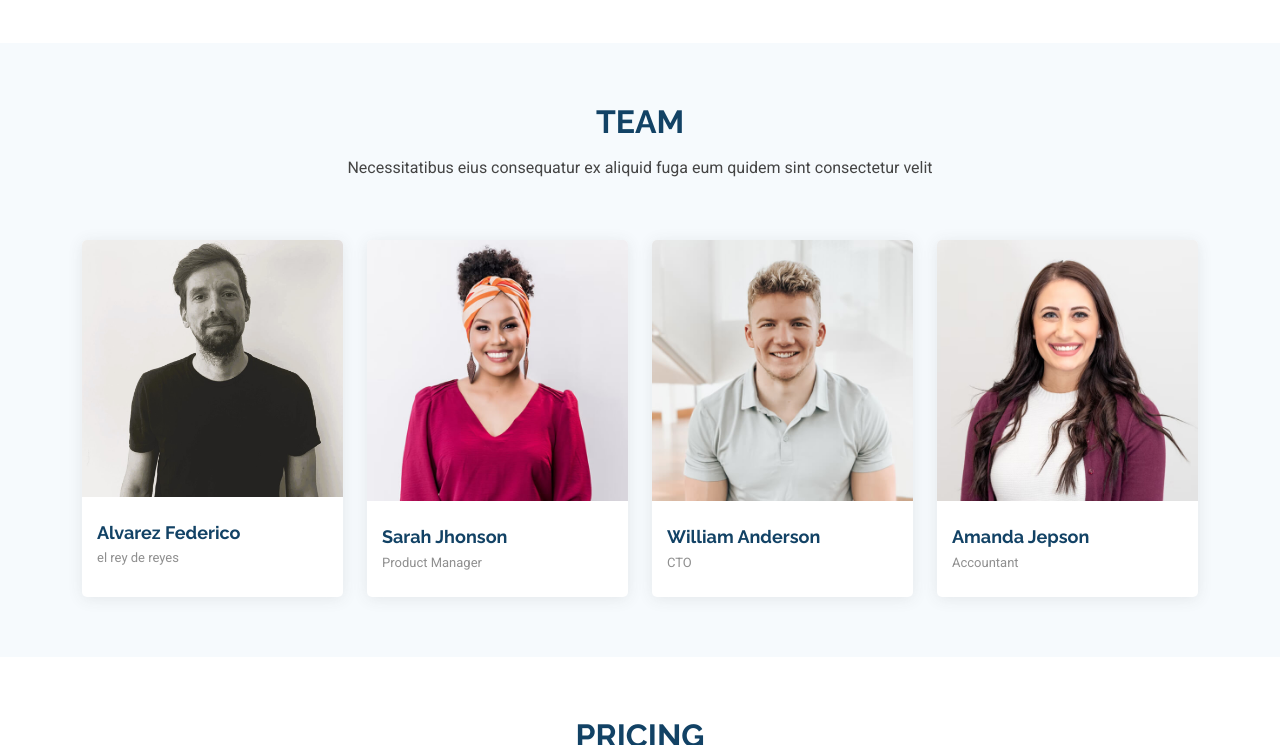
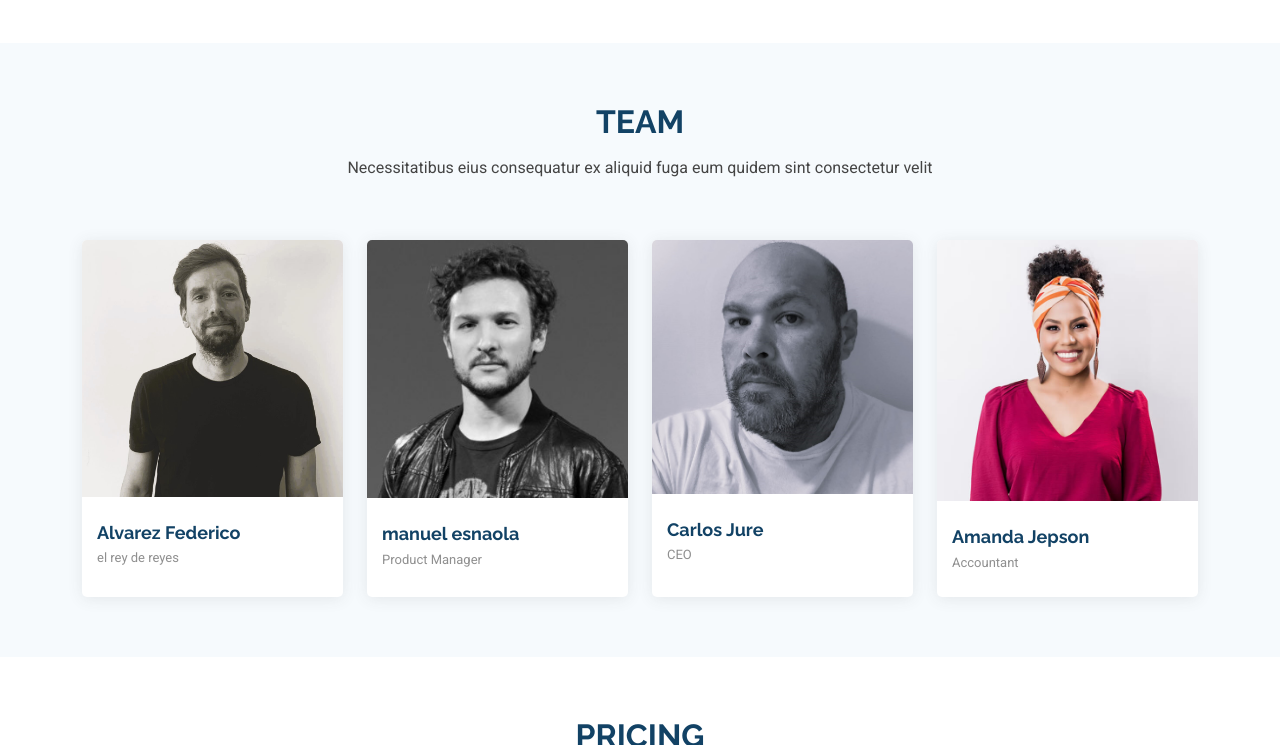
Before and after one commit to Fedutex/CIOD, a Django app: page / in a window 1280 px wide. Shown: the part 5755-6500 px from the top of the page. Run offline with Django 5.2, Linux system fonts and the light colour scheme; some libraries are stand-ins or nearby versions.

Commit message:
Mensaje descriptivo de tus cambios

```diff
--- a/consultorio/templates/consultorio/home.html
+++ b/consultorio/templates/consultorio/home.html
@@ -707,7 +707,7 @@
           <div class="col-lg-3 col-md-6 d-flex align-items-stretch" data-aos="fade-up" data-aos-delay="200">
             <div class="team-member">
               <div class="member-img">
-                <img src="static/assets/img/team/team-2.jpg" class="img-fluid" alt="">
+                <img src="static/assets/img/team/manu.png" class="img-fluid" alt="">
                 <div class="social">
                   <a href=""><i class="bi bi-twitter-x"></i></a>
                   <a href=""><i class="bi bi-facebook"></i></a>
@@ -716,16 +716,16 @@
                 </div>
               </div>
               <div class="member-info">
-                <h4>Sarah Jhonson</h4>
+                <h4>manuel esnaola</h4>
                 <span>Product Manager</span>
               </div>
             </div>
           </div><!-- End Team Member -->
 
-          <div class="col-lg-3 col-md-6 d-flex align-items-stretch" data-aos="fade-up" data-aos-delay="300">
+          <div class="col-lg-3 col-md-6 d-flex align-items-stretch" data-aos="fade-up" data-aos-delay="100">
             <div class="team-member">
               <div class="member-img">
-                <img src="assets/img/team/team-3.jpg" class="img-fluid" alt="">
+                <img src="static/assets/img/team/charley.jpeg" class="img-fluid" alt="">
                 <div class="social">
                   <a href=""><i class="bi bi-twitter-x"></i></a>
                   <a href=""><i class="bi bi-facebook"></i></a>
@@ -734,8 +734,8 @@
                 </div>
               </div>
               <div class="member-info">
-                <h4>William Anderson</h4>
-                <span>CTO</span>
+                <h4>Carlos Jure</h4>
+                <span>CEO</span>
               </div>
             </div>
           </div><!-- End Team Member -->
@@ -743,7 +743,7 @@
           <div class="col-lg-3 col-md-6 d-flex align-items-stretch" data-aos="fade-up" data-aos-delay="400">
             <div class="team-member">
               <div class="member-img">
-                <img src="assets/img/team/team-4.jpg" class="img-fluid" alt="">
+                <img src="static/assets/img/team/team-2.jpg" class="img-fluid" alt="">
                 <div class="social">
                   <a href=""><i class="bi bi-twitter-x"></i></a>
                   <a href=""><i class="bi bi-facebook"></i></a>
```
Also changed, not shown: consultorio/static/assets/img/team/charley.jpeg (added), consultorio/static/assets/img/team/manu.png (added).
